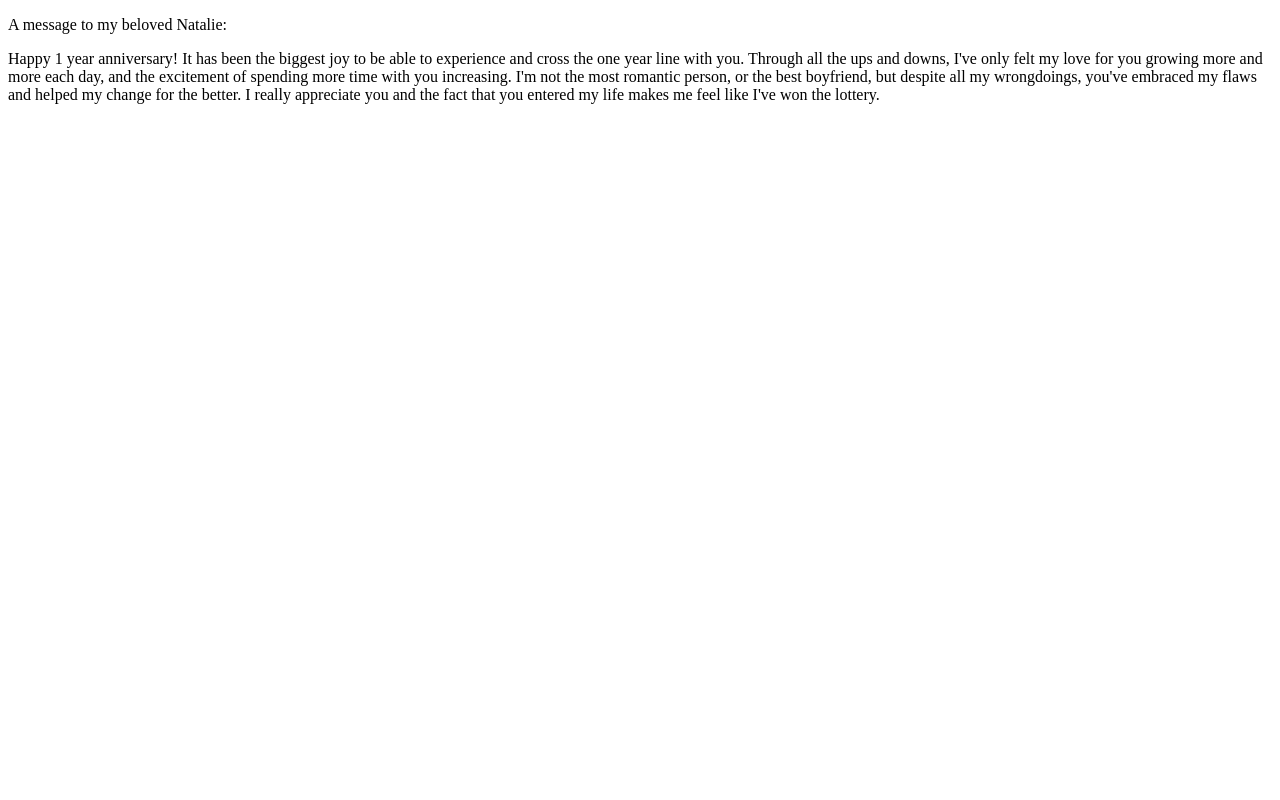
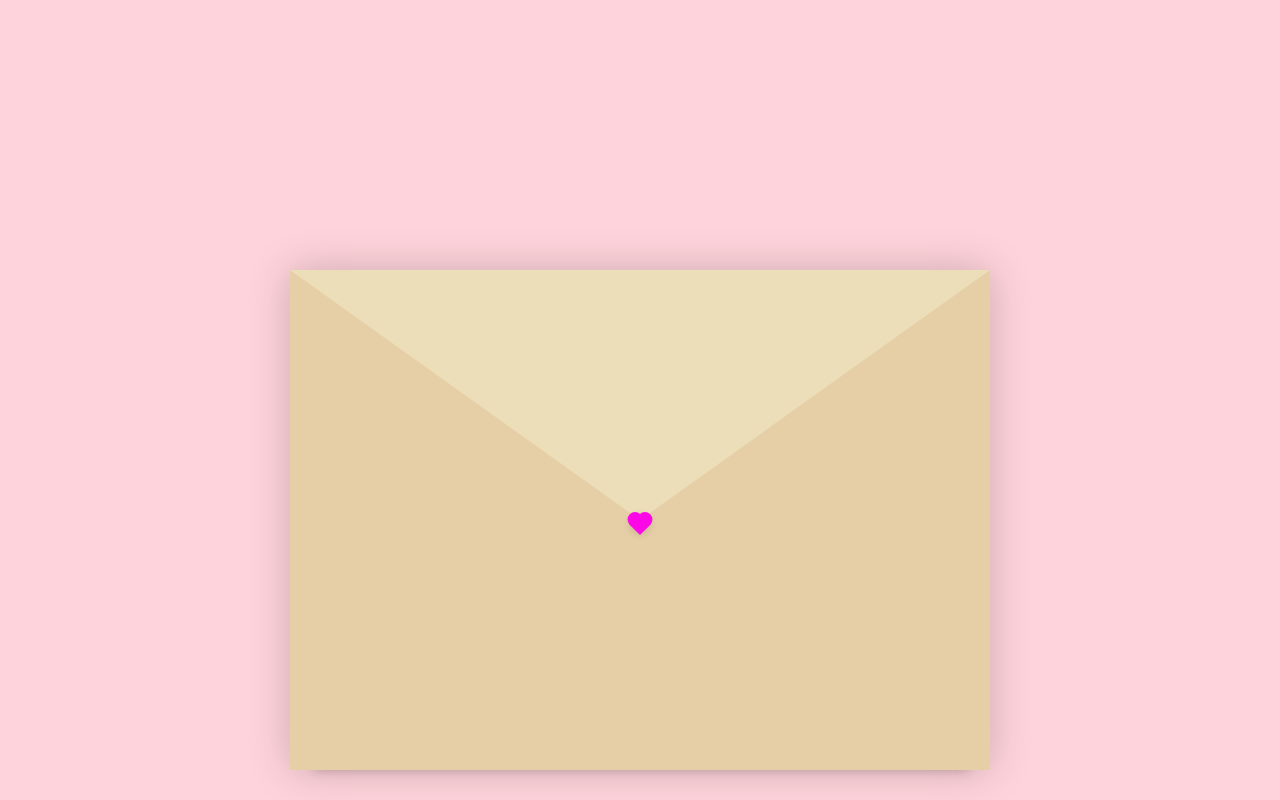
Before and after one commit to aaronhung3/Project-Natalie, a plain HTML site: page message.html in a window 1280 px wide. Drawn offline with Linux system fonts and the light colour scheme.

Commit message:
add message and complete message.html

```diff
--- a/message.html
+++ b/message.html
@@ -7,7 +7,30 @@
     <title>Document</title>
 </head>
 <body>
-    <p>A message to my beloved Natalie:</p>
-    <span>Happy 1 year anniversary! It has been the biggest joy to be able to experience and cross the one year line with you. Through all the ups and downs, I've only felt my love for you growing more and more each day, and the excitement of spending more time with you increasing. I'm not the most romantic person, or the best boyfriend, but despite all my wrongdoings, you've embraced my flaws and helped my change for the better. I really appreciate you and the fact that you entered my life makes me feel like I've won the lottery. </span>
+    <div class="container">
+        <div class="envelope-wrapper">
+            <div class="envelope">
+                <div class="letter">
+                    <div class="text">
+                        <strong>A message to my beloved Natalie:</strong><br><br>
+                        <span>Happy 1 year anniversary! It has been my biggest joy to be able to experience and cross the one year line with you. Through all the ups and downs, I've only felt my love for you growing more and more each day, and the feeling of wanting to spend more time with you increasing. I'm not the most romantic person, or the best boyfriend, but despite all my wrongdoings, you've embraced my flaws and helped my change for the better. I really appreciate you and the fact that you entered my life makes me feel like I've won the lottery. You deserve everything in this world and I hope that I can help you gain that everything. You are sincere, beautiful, fun to be around, and the light of my life. I cherish every single moment with you and the moments that will come. I love you with all my heart and I look forward to spending the rest of my life with you.
+                        <br>
+                        <br>
+                        With all my heart,
+                        <br>
+                        Aaron &#10084;
+                        </span>
+                    </div>
+                </div>
+            </div>
+            <div class="heart"></div>
+        </div>
+    </div>
+    <script>
+        const envelope = document.querySelector('.envelope-wrapper');
+        envelope.addEventListener('click', () => {
+            envelope.classList.toggle('flap');
+        });
+    </script>
 </body>
 </html>
--- a/styles-2.css
+++ b/styles-2.css
@@ -0,0 +1,130 @@
+:root {
+    --primary: white;
+    --bg-color: rgba(255, 192, 203, 0.692);
+    --bg-envelope-color: #f5edd1;
+    --envelope-tab: #ecdeb8;
+    --envelope-cover: #e6cfa7;
+    --shadow-color: rgba(0,0,0,0.2);
+    --txt-color: #444;
+    --heart-color: rgb(252, 8, 231);
+}
+
+body {
+    margin: 0;
+    padding: 0;
+    box-sizing: border-box;
+    background-color: var(--bg-color);
+    display: flex;
+    align-items: center;
+    justify-content: center;
+}
+
+.container {
+    height: 70vh;
+    position: absolute;
+    top: 30%;
+    display: flex;
+    align-items: center;
+    justify-content: center;
+}
+
+.container > .envelope-wrapper {
+    background: var(--bg-envelope-color);
+    box-shadow: 0 0 40px var(--shadow-color);
+}
+
+.container > .envelope-wrapper > .envelope {
+    position: relative;
+    width: 700px;
+    height: 500px;
+}
+
+.container > .envelope-wrapper > .envelope::before {
+    content: '';
+    position: absolute;
+    z-index: 2;
+    border-top: 300px solid var(--envelope-tab);
+    border-right: 350px solid transparent;
+    border-left: 350px solid transparent;
+    top: 0;
+    transform-origin: top;
+    transition: all 0.5s ease-in-out 0.7s;
+}
+
+.container > .envelope-wrapper > .envelope::after {
+    content: '';
+    position: absolute;
+    z-index: 2;
+    border-top: 250px solid transparent;
+    border-left: 350px solid var(--envelope-cover);
+    border-right: 350px solid var(--envelope-cover);
+    border-bottom: 250px solid var(--envelope-cover);
+    bottom: 0;
+}
+
+.letter {
+    position: absolute;
+    right: 3%;
+    bottom: 0;
+    width: 85%;
+    height: 90%;
+    background: var(--primary);
+    transition: all 1s ease-in-out;
+    padding: 10px 30px;
+    box-shadow: 0 0 10px var(--shadow-color);
+}
+
+.letter > .text {
+font-size: 12px;
+font-family: monospace;
+color: var(--txt-color);
+text-align: left;
+}
+
+.heart {
+    position:absolute;
+    top: 50%;
+    left: 50%;
+    width: 15px;
+    height: 15px;
+    background-color: var(--heart-color);
+    z-index: 4;
+    transform: translate(-50%, -20%) rotate(45deg);
+    transition: transform 0,5s ease-in-out 1s;
+    box-shadow : 0 0 10px var(--shadow-color);
+    cursor: pointer;
+}
+
+.heart::before, .heart::after {
+    content: '';
+    position: absolute;
+    width: 15px;
+    height: 15px;
+    background-color: var(--heart-color);
+    border-radius: 50%;;
+}
+
+.heart::before {
+    top: -7.5px;
+}
+
+.heart::after {
+    right: 7.5px;
+}
+
+.flap > .envelope::before {
+    z-index: 0;
+    transform: rotateX(180deg);
+}
+
+.flap > .envelope .letter {
+    bottom: 230px;
+    transform: scale(1.05);
+    transition-delay: 1s;
+    z-index: 2;
+}
+
+.flap > .heart {
+    transform: rotate(90deg);
+    transition-delay: 0.4s;
+}
```
Also changed, not shown: app.js (+6 -4 lines).
